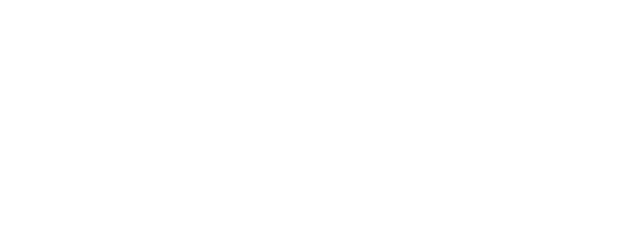
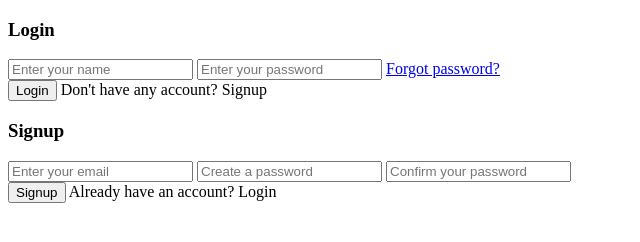
Before and after one commit to htetmyatwin-nsis/Login-and-signup-form, a plain HTML site: page index.html in a window 1280 px wide. Shown: the whole page, without its empty margins (0-640 px from the left). Drawn offline with Linux system fonts and the light colour scheme.

Commit message:
updating login and signup form

```diff
--- a/index.html
+++ b/index.html
@@ -3,9 +3,65 @@
 <head>
   <meta charset="UTF-8">
   <meta name="viewport" content="width=device-width, initial-scale=1.0">
-  <title>Document</title>
+  <title>Login & Signup Form</title>
 </head>
 <body>
+  <div class="container">
 
+    <!-- Starting Login Form-->
+    <div class="login form">
+       <!---  Login Heading -->
+       <h3>Login</h3>
+
+      <form action="#">
+      <!--- Name input -->
+  <input type="text" placeholder="Enter your name" required>
+
+  <!--- password input -->
+<input type="password" placeholder="Enter your password" required>
+
+
+      <a href="#">Forgot password?</a>
+
+    </div>
+
+    <!--- Button input -->
+    <input type="button" value="Login">
+    <span>Don't have any account?
+      <label for="">Signup</label>
+    </span>
+  </form>
+</div>
+<!-- Ending Login Form-->
+
+
+<!-- Starting Signup Form-->
+<div class="login form">
+
+  <!--- Signup Heading -->
+  <h3>Signup</h3>
+  <form action="#">
+
+<!--- Name input -->
+<input type="email" placeholder="Enter your email" required>
+
+<!--- password input -->
+<input type="password" placeholder="Create a password" required>
+
+<input type="password" placeholder="Confirm your password" required>
+
+</div>
+
+<!--- Button input -->
+<input type="button" value="Signup">
+<span>Already have an account?
+  <label for="">Login</label>
+</span>
+</form>
+</div>
+<!-- Ending Signup Form-->
+
+
+</div>
 </body>
 </html>
```
